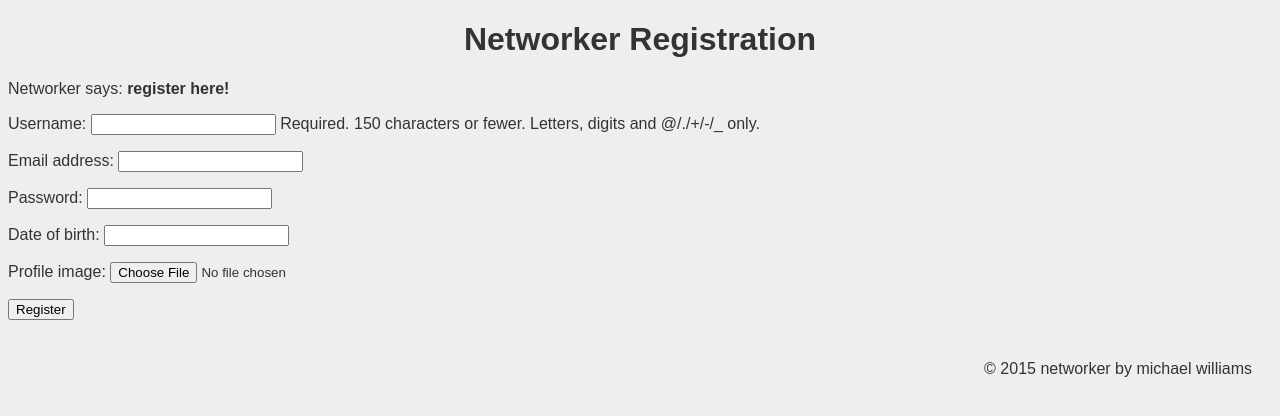
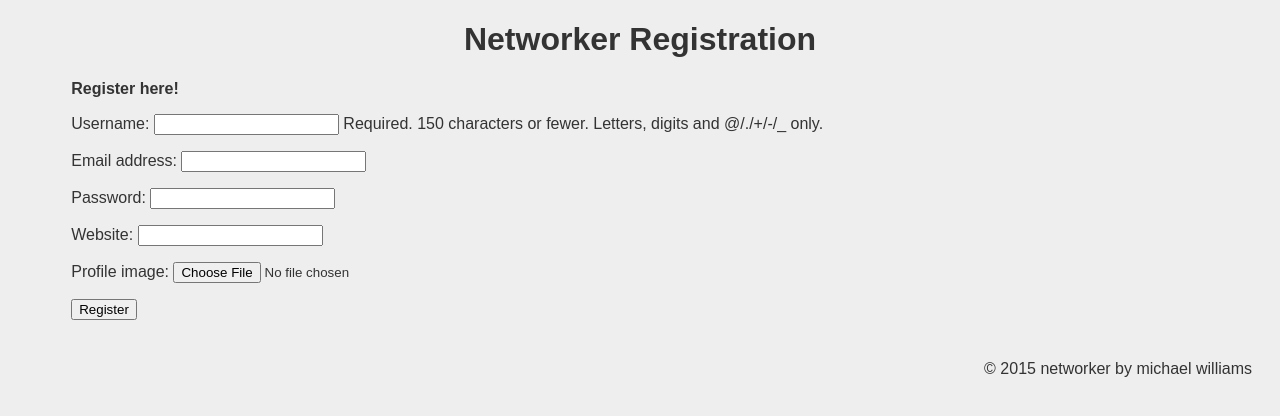
Before and after one commit to williamsmichael/networker, a Django app: page /users/register/ in a window 1280 px wide. Shown: the top 416 px of the page. Run offline with Django 3.2, Linux system fonts and the light colour scheme.

Commit message:
adjusts the instance of no profile_image

```diff
--- a/networker/static/css/base.css
+++ b/networker/static/css/base.css
@@ -2,6 +2,10 @@ body {
 	font-family: sans-serif;
 	color: #333;
 	background-color: #eee;
+}
+main {
+	width: 90%;
+	margin: 0 auto;
 }
 h1 {
 	text-align: center;
@@ -21,8 +25,9 @@ h4 {
 	color: #009966
 }
 img {
-	max-width: 100px;
+	max-width: 150px;
 	margin-bottom: 20px;
+	border-radius: 100%;
 }
 ul {
 	list-style: none;
--- a/networker/templates/base.html
+++ b/networker/templates/base.html
@@ -10,9 +10,12 @@
 
 </head>
 <body>
-	<h1>{% block header %}{% endblock %}</h1>
+	<main>
+		<h1>{% block header %}{% endblock %}</h1>
 
-	<div>{% block content %}{% endblock %}</div>
+		<div>{% block content %}{% endblock %}</div>
+
+	</main>
 
 	<footer>
 	    <p>&copy; 2015 networker by michael williams</p>
--- a/networker/templates/home.html
+++ b/networker/templates/home.html
@@ -7,7 +7,7 @@
 
 {% block content %}
 
-<a href="/user/register/">Register Here</a>
+<a href="/users/register/">Register Here</a>
 
 <p>Networker is a secure, responsive web application for constructing private groups. The user group for this project will be a “mock family network”. The application will provide the opportunities to login into a secure environment, build a phone book, track user locations of residency,  observe analytics based on the user group profiles, communicate through project-based message system. The project-based message system will allow for the users to collaborate on specific goals and communicate through posts and uploads.
 </p>
--- a/networker/user/forms.py
+++ b/networker/user/forms.py
@@ -1,7 +1,7 @@
 from django import forms
 from django.contrib.auth.models import User
 
-from .models import NetworkerUser
+from user.models import NetworkerUser
 
 class UserForm(forms.ModelForm):
 
@@ -16,4 +16,4 @@ class NetworkerUserForm(forms.ModelForm):
 	class Meta:
 
 		model = NetworkerUser
-		fields = ('date_of_birth', 'profile_image')
+		fields = ('website', 'profile_image',)
--- a/networker/user/models.py
+++ b/networker/user/models.py
@@ -22,7 +22,7 @@ class NetworkerUser(models.Model):
 	nickname = models.CharField(max_length=255, blank=True)
 	website = models.URLField(blank=True)
 	place_of_birth = models.CharField(max_length=255, blank=True)
-	date_of_birth = models.DateField()
+	date_of_birth = models.DateField(blank=True, null=True)
 
 	class Meta:
 		ordering = ['id',]
--- a/networker/user/templates/user/register.html
+++ b/networker/user/templates/user/register.html
@@ -10,14 +10,14 @@
 	{# variable registered established in views.py #}
 	{# variable registered=False displays the form #}
 	{% if registered %}
-	<p>Networker says: <strong>thank you for registering!</strong></p>
-	<a href="/user/">Return to the homepage.</a>
+	<p><strong>Thank you for registering!</strong></p>
+	<a href="/users/">Return to the homepage.</a>
 
 	{% else %}
-	<p>Networker says: <strong>register here!</strong></p>
+	<p><strong>Register here!</strong></p>
 
 	{# When you make a POST request, you have to encode the data that forms the body of the request in some way, hence enctype. #}
-	<form id="user_form" method="post" action="/user/register/" enctype="multipart/form-data">
+	<form id="user_form" method="post" action="/users/register/" enctype="multipart/form-data">
 
 		{% csrf_token %}
 
--- a/networker/user/views.py
+++ b/networker/user/views.py
@@ -2,7 +2,7 @@ from django.shortcuts import render
 # from django.contrib.auth.models import User, Group
 
 from .models import NetworkerUser
-from .forms import UserForm, NetworkerUserForm
+from user.forms import UserForm, NetworkerUserForm
 
 
 def user_list(request):
@@ -38,11 +38,12 @@ def register(request):
             # Now sort out the UserProfile instance.
             # Since we need to set the user attribute ourselves, we set commit=False.
             # This delays saving the model until we're ready to avoid integrity problems.
+            # We also establish a link between the two model instances that we create. After creating a new User model instance, we reference it in the UserProfile instance with the line profile.user_extension = user. This is where we populate the user attribute of the UserProfileForm form
             profile = networker_user_form.save(commit=False)
-            profile.user = user
+            profile.user_extension = user
 
-            # Did the user provide a profile picture?
-            # If so, we need to get it from the input form and put it in the UserProfile model.
+            # # Did the user provide a profile picture?
+            # # If so, we need to get it from the input form and put it in the UserProfile model.
             if 'profile_image' in request.FILES:
 
                 profile.profile_image = request.FILES['profile_image']
@@ -66,4 +67,4 @@ def register(request):
         networker_user_form = NetworkerUserForm()
 
     # Render the template depending on the context.
-    return render(request, 'user/register.html', {'user_form': user_form, 'networker_user_form': networker_user_form})
+    return render(request, 'user/register.html', { 'user_form': user_form, 'networker_user_form': networker_user_form, 'registered': registered })
```
Also changed, not shown: networker/user/templates/user/user_list.html (+11 -7 lines), networker/static/images/avatarMe.png (added), networker/static/images/mw/avatarMe.JPG (deleted), networker/static/images/mw/avatarMe.png (added), networker/user/migrations/0008_auto_20151008_1638.py (added).
